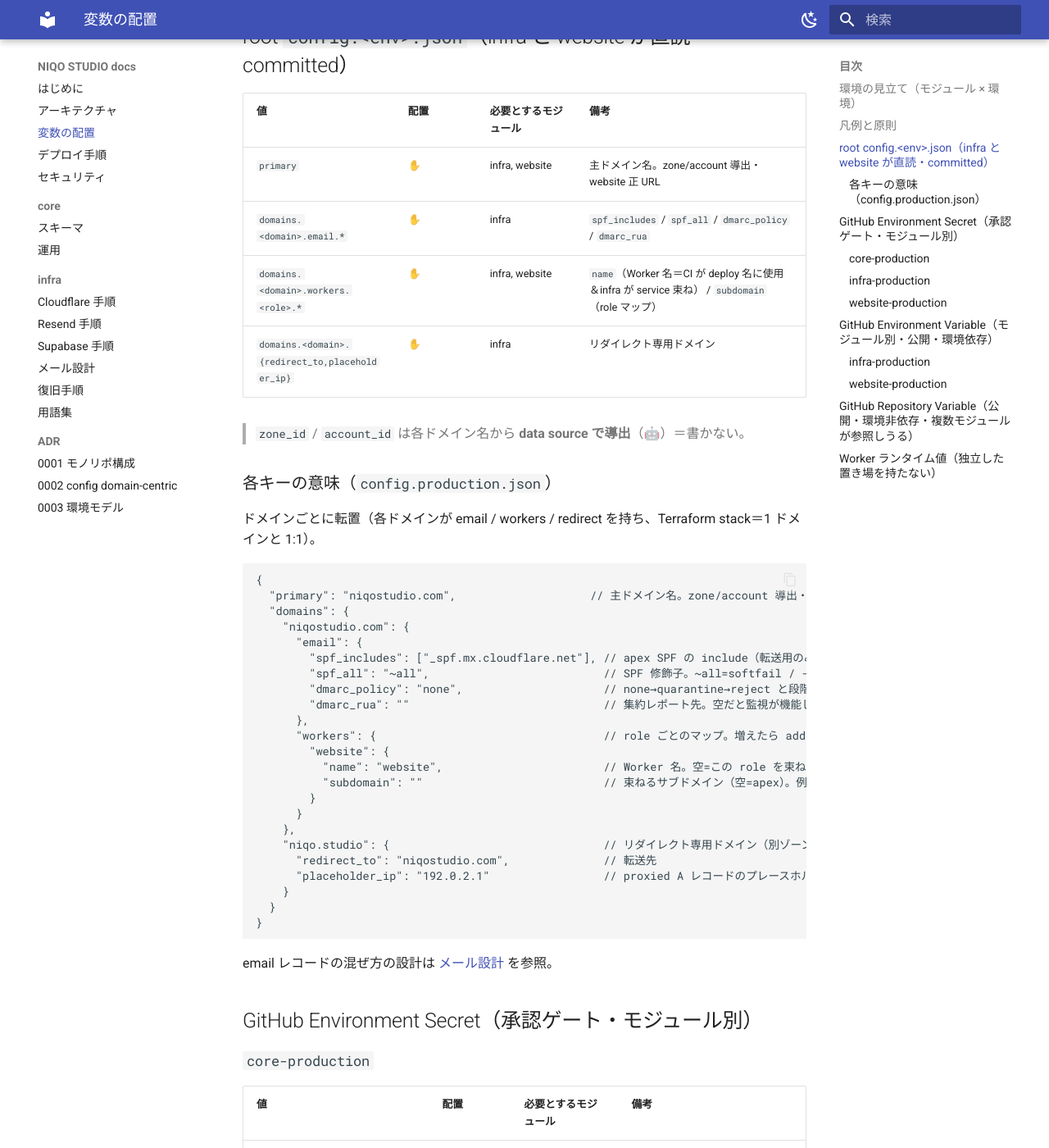
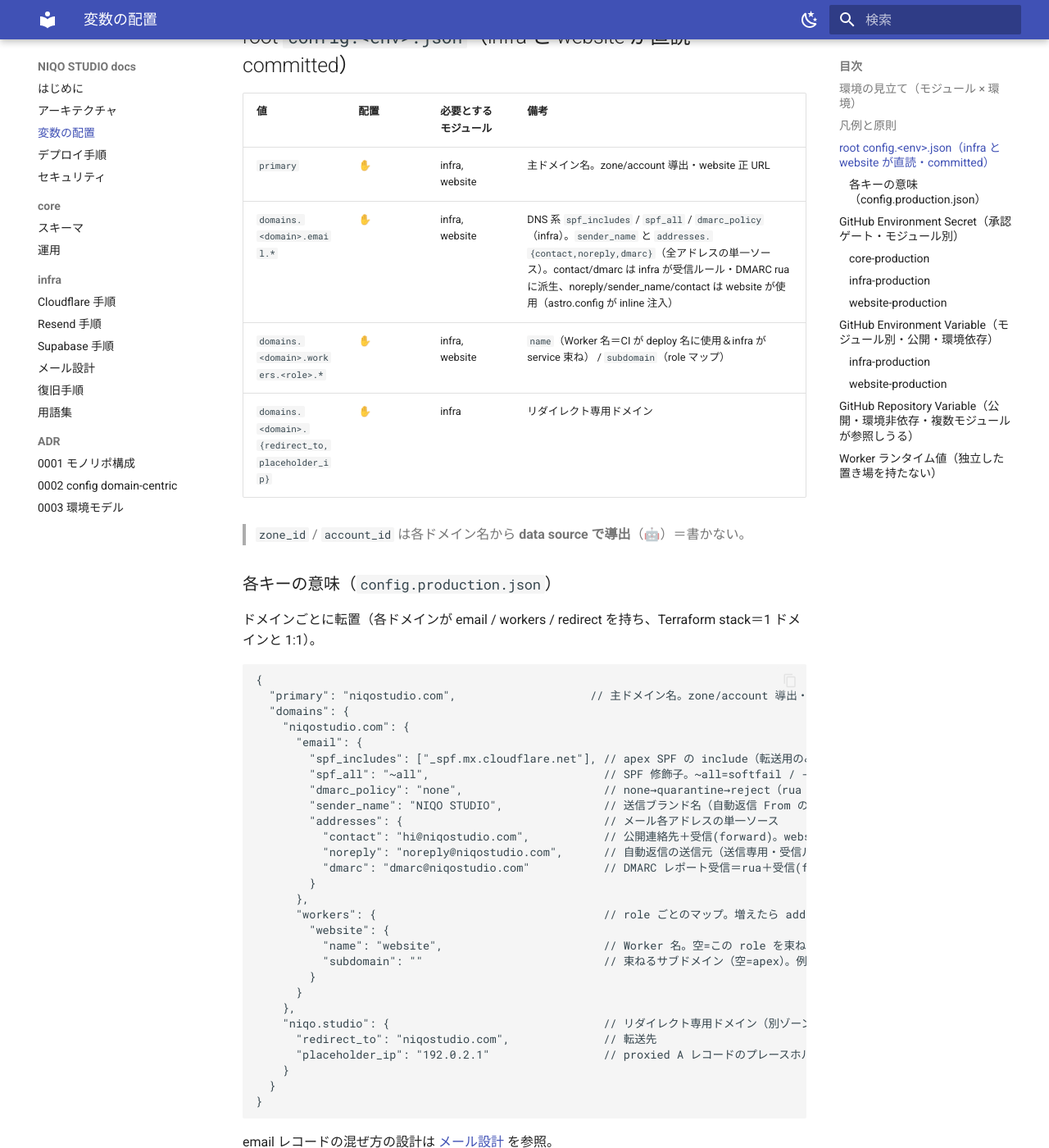
Before and after one commit to niqostudio/niqostudio, an MkDocs documentation site: the page built from docs/variables.md, in a window 1280 px wide and 1400 px high, scrolled down 1250 px. Shown: the whole window at 82% size. Built offline with MkDocs 1.6.1 and Material for MkDocs 9.7.7, drawn with Linux system fonts in a browser that asks for light colours.

Commit message:
refactor: メールアドレスと送信名を config.json の email.addresses に一元化
email ブロックを sender_name＋addresses{contact,noreply,dmarc} に再構成。infra(main.tf) は DMARC rua と受信ルールの localpart を addresses から派生し dmarc_rua/ハードコードを廃止。website は astro.config が __MAIL__ として inline 注入。SITE_HOST を削除。

```diff
--- a/docs/variables.md
+++ b/docs/variables.md
@@ -26,7 +26,7 @@
 | 値 | 配置 | 必要とするモジュール | 備考 |
 | --- | --- | --- | --- |
 | `primary` | ✋ | infra, website | 主ドメイン名。zone/account 導出・website 正 URL |
-| `domains.<domain>.email.*` | ✋ | infra | `spf_includes` / `spf_all` / `dmarc_policy` / `dmarc_rua` |
+| `domains.<domain>.email.*` | ✋ | infra, website | DNS 系 `spf_includes` / `spf_all` / `dmarc_policy`（infra）。`sender_name` と `addresses.{contact,noreply,dmarc}`（全アドレスの単一ソース）。contact/dmarc は infra が受信ルール・DMARC rua に派生、noreply/sender_name/contact は website が使用（astro.config が inline 注入） |
 | `domains.<domain>.workers.<role>.*` | ✋ | infra, website | `name`（Worker 名＝CI が deploy 名に使用＆infra が service 束ね） / `subdomain`（role マップ） |
 | `domains.<domain>.{redirect_to,placeholder_ip}` | ✋ | infra | リダイレクト専用ドメイン |
 
@@ -44,8 +44,13 @@
       "email": {
         "spf_includes": ["_spf.mx.cloudflare.net"], // apex SPF の include（転送用のみ。Resend は send. 側）
         "spf_all": "~all",                          // SPF 修飾子。~all=softfail / -all=fail
-        "dmarc_policy": "none",                     // none→quarantine→reject と段階強化
-        "dmarc_rua": ""                             // 集約レポート先。空だと監視が機能しない
+        "dmarc_policy": "none",                     // none→quarantine→reject（rua は addresses.dmarc から infra が派生）
+        "sender_name": "NIQO STUDIO",               // 送信ブランド名（自動返信 From の表示名・署名）
+        "addresses": {                              // メール各アドレスの単一ソース
+          "contact": "hi@niqostudio.com",           // 公開連絡先＋受信(forward)。website SITE.email・infra 受信ルール
+          "noreply": "noreply@niqostudio.com",      // 自動返信の送信元（送信専用・受信ルートなし）
+          "dmarc": "dmarc@niqostudio.com"           // DMARC レポート受信＝rua＋受信(forward)
+        }
       },
       "workers": {                                  // role ごとのマップ。増えたら additive に追加
         "website": {
--- a/website/src/env.d.ts
+++ b/website/src/env.d.ts
@@ -4,3 +4,6 @@
 declare module 'cloudflare:workers' {
   export const env: Record<string, string | undefined>;
 }
+
+// astro.config が config.<env>.json から inline 注入するメール設定（vite define）。
+declare const __MAIL__: { name: string; noreply: string; contact: string };
```
Also changed, not shown: config.production.json (+6 -1 lines), docs/infra/email.md (+5 -4 lines), website/astro.config.mjs (+9 -0 lines), website/src/config/site.ts (+2 -8 lines), website/src/lib/email.ts (+5 -6 lines), 1 other file.
